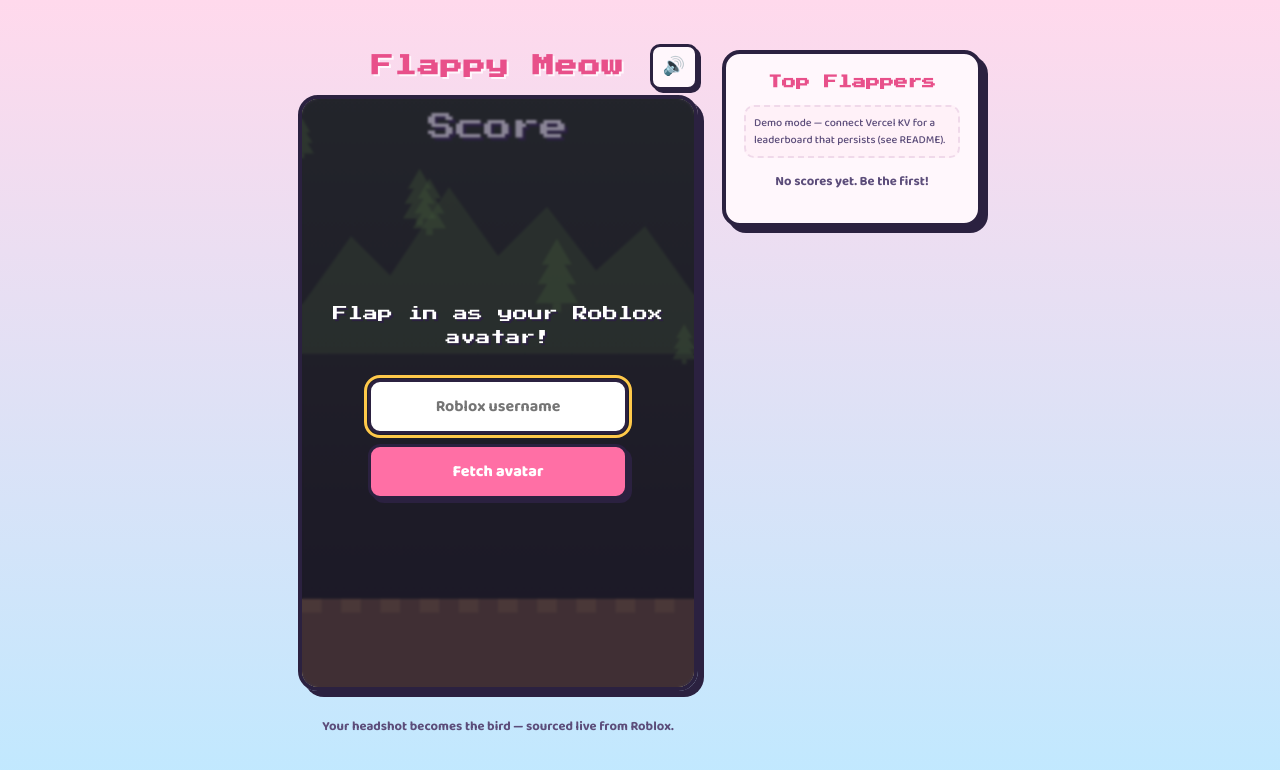
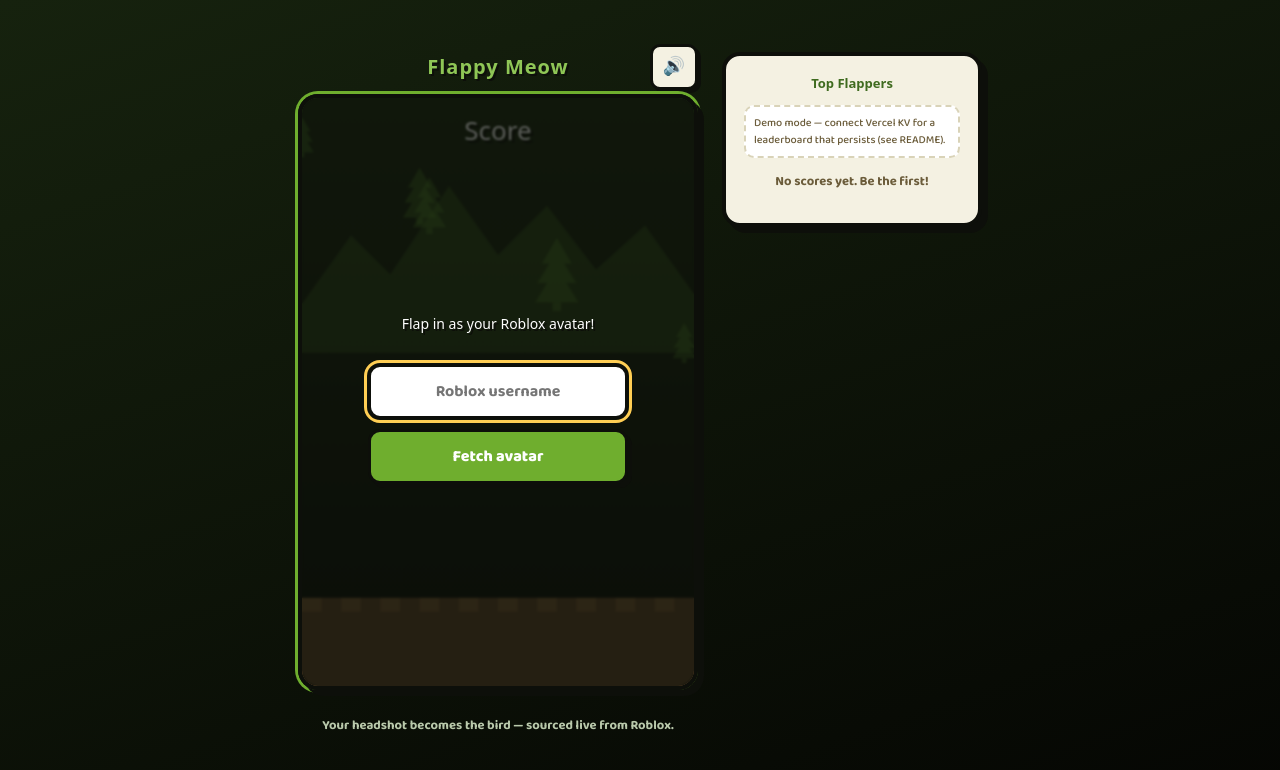
Before and after one commit to MHmeow28/Flappy-MH, a Next.js app: page / in a window 1280 px wide. Shown: the top 770 px of the page. Built offline with nearby package versions, Linux system fonts and the light colour scheme.

Commit message:
Update globals.css

```diff
--- a/app/globals.css
+++ b/app/globals.css
@@ -1,16 +1,18 @@
 :root {
-  --sky-top: #ffd9ec;
-  --sky-bottom: #bfe9ff;
-  --ink: #2b2140;
-  --ink-soft: #5c4d7a;
-  --bubblegum: #ff6fa5;
-  --bubblegum-dark: #e8508a;
-  --mint: #37d6c0;
-  --mint-dark: #1fb39f;
-  --paper: #fff7fc;
-  --paper-line: #f0d9ea;
-  --gold: #ffc94a;
-  --font-display: "Press Start 2P", monospace;
+  --bg-top: #16220e;
+  --bg-bottom: #050603;
+  --ink: #eef4e6;
+  --ink-soft: #b9c9ab;
+  --forest: #6fae2e;
+  --forest-dark: #3f6b1f;
+  --forest-light: #8fc656;
+  --gold: #ffce54;
+  --paper: #f4f1e2;
+  --paper-line: #d9d3b8;
+  --paper-ink: #241d10;
+  --paper-ink-soft: #6b5c3a;
+  --badge-black: #0d0f0a;
+  --font-display: "Bungee", system-ui, sans-serif;
   --font-body: "Baloo 2", system-ui, sans-serif;
 }
 
@@ -28,7 +30,7 @@
 body {
   font-family: var(--font-body);
   color: var(--ink);
-  background: linear-gradient(180deg, var(--sky-top) 0%, var(--sky-bottom) 100%);
+  background: linear-gradient(160deg, var(--bg-top) 0%, var(--bg-bottom) 100%);
   min-height: 100vh;
   overflow-x: hidden;
 }
@@ -77,9 +79,9 @@
 }
 
 .title {
-  font-size: 22px;
-  color: var(--bubblegum-dark);
-  text-shadow: 2px 2px 0 var(--paper);
+  font-size: 20px;
+  color: var(--forest-light);
+  text-shadow: 2px 2px 0 var(--badge-black);
   letter-spacing: 1px;
 }
 
@@ -87,16 +89,16 @@
   position: absolute;
   right: 0;
   background: var(--paper);
-  border: 3px solid var(--ink);
+  border: 3px solid var(--badge-black);
   border-radius: 10px;
   font-size: 18px;
   padding: 6px 10px;
-  box-shadow: 3px 3px 0 var(--ink);
+  box-shadow: 3px 3px 0 var(--badge-black);
 }
 
 .icon-btn:active {
   transform: translate(2px, 2px);
-  box-shadow: 1px 1px 0 var(--ink);
+  box-shadow: 1px 1px 0 var(--badge-black);
 }
 
 .canvas-wrap {
@@ -105,8 +107,8 @@
   max-width: 92vw;
   border-radius: 20px;
   overflow: hidden;
-  border: 4px solid var(--ink);
-  box-shadow: 6px 6px 0 var(--ink);
+  border: 4px solid var(--badge-black);
+  box-shadow: 6px 6px 0 var(--badge-black), 0 0 0 3px var(--forest);
   touch-action: manipulation;
 }
 
@@ -123,16 +125,16 @@
   right: 0;
   text-align: center;
   font-family: var(--font-display);
-  font-size: 28px;
+  font-size: 26px;
   color: #fff;
-  text-shadow: 3px 3px 0 var(--ink);
+  text-shadow: 3px 3px 0 var(--badge-black);
   pointer-events: none;
 }
 
 .overlay {
   position: absolute;
   inset: 0;
-  background: rgba(43, 33, 64, 0.55);
+  background: rgba(13, 15, 10, 0.68);
   backdrop-filter: blur(1px);
   display: flex;
   flex-direction: column;
@@ -145,10 +147,10 @@
 
 .overlay-lede {
   font-family: var(--font-display);
-  font-size: 15px;
+  font-size: 14px;
   color: #fff;
   line-height: 1.6;
-  text-shadow: 2px 2px 0 var(--ink);
+  text-shadow: 2px 2px 0 var(--badge-black);
 }
 
 .username-form {
@@ -162,11 +164,13 @@
 .text-input {
   padding: 12px 14px;
   border-radius: 12px;
-  border: 3px solid var(--ink);
+  border: 3px solid var(--badge-black);
   font-size: 16px;
   font-family: var(--font-body);
   font-weight: 700;
   text-align: center;
+  color: var(--paper-ink);
+  background: #fff;
 }
 
 .text-input:focus {
@@ -177,23 +181,23 @@
 .primary-btn {
   padding: 12px 20px;
   border-radius: 12px;
-  border: 3px solid var(--ink);
-  background: var(--bubblegum);
+  border: 3px solid var(--badge-black);
+  background: var(--forest);
   color: #fff;
   font-weight: 800;
   font-size: 16px;
-  box-shadow: 4px 4px 0 var(--ink);
+  box-shadow: 4px 4px 0 var(--badge-black);
 }
 
 .primary-btn:active {
   transform: translate(3px, 3px);
-  box-shadow: 1px 1px 0 var(--ink);
+  box-shadow: 1px 1px 0 var(--badge-black);
 }
 
 .challenge-banner {
-  background: #fff1f8;
-  color: var(--ink);
-  border: 2px dashed #fff;
+  background: var(--paper);
+  color: var(--paper-ink);
+  border: 2px dashed var(--forest-light);
   border-radius: 12px;
   padding: 10px 14px;
   font-size: 13px;
@@ -205,17 +209,17 @@
 .secondary-btn {
   padding: 10px 18px;
   border-radius: 12px;
-  border: 3px solid var(--ink);
-  background: var(--mint);
-  color: var(--ink);
+  border: 3px solid var(--badge-black);
+  background: var(--gold);
+  color: var(--paper-ink);
   font-weight: 800;
   font-size: 14px;
-  box-shadow: 4px 4px 0 var(--ink);
+  box-shadow: 4px 4px 0 var(--badge-black);
 }
 
 .secondary-btn:active {
   transform: translate(3px, 3px);
-  box-shadow: 1px 1px 0 var(--ink);
+  box-shadow: 1px 1px 0 var(--badge-black);
 }
 
 .link-btn {
@@ -276,23 +280,23 @@
   width: 260px;
   max-width: 92vw;
   background: var(--paper);
-  border: 4px solid var(--ink);
+  border: 4px solid var(--badge-black);
   border-radius: 18px;
-  box-shadow: 6px 6px 0 var(--ink);
+  box-shadow: 6px 6px 0 var(--badge-black);
   padding: 18px;
 }
 
 .leaderboard-title {
-  font-size: 14px;
-  color: var(--bubblegum-dark);
+  font-size: 13px;
+  color: var(--forest-dark);
   margin-bottom: 12px;
   text-align: center;
 }
 
 .leaderboard-note {
   font-size: 11px;
-  color: var(--ink-soft);
-  background: #fff1f8;
+  color: var(--paper-ink-soft);
+  background: #fff;
   border: 2px dashed var(--paper-line);
   border-radius: 10px;
   padding: 8px;
@@ -302,7 +306,7 @@
 
 .leaderboard-empty {
   font-size: 13px;
-  color: var(--ink-soft);
+  color: var(--paper-ink-soft);
   text-align: center;
   font-weight: 700;
 }
@@ -329,7 +333,7 @@
 
 .rank {
   font-weight: 800;
-  color: var(--mint-dark);
+  color: var(--forest-dark);
   font-size: 13px;
   text-align: center;
 }
@@ -339,7 +343,7 @@
   height: 28px;
   border-radius: 50%;
   object-fit: cover;
-  border: 2px solid var(--ink);
+  border: 2px solid var(--badge-black);
 }
 
 .mini-avatar-blank {
@@ -349,6 +353,7 @@
 .lb-name {
   font-size: 13px;
   font-weight: 700;
+  color: var(--paper-ink);
   overflow: hidden;
   text-overflow: ellipsis;
   white-space: nowrap;
@@ -357,7 +362,7 @@
 .lb-score {
   font-size: 13px;
   font-weight: 800;
-  color: var(--bubblegum-dark);
+  color: var(--forest-dark);
 }
 
 @media (prefers-reduced-motion: reduce) {
```
